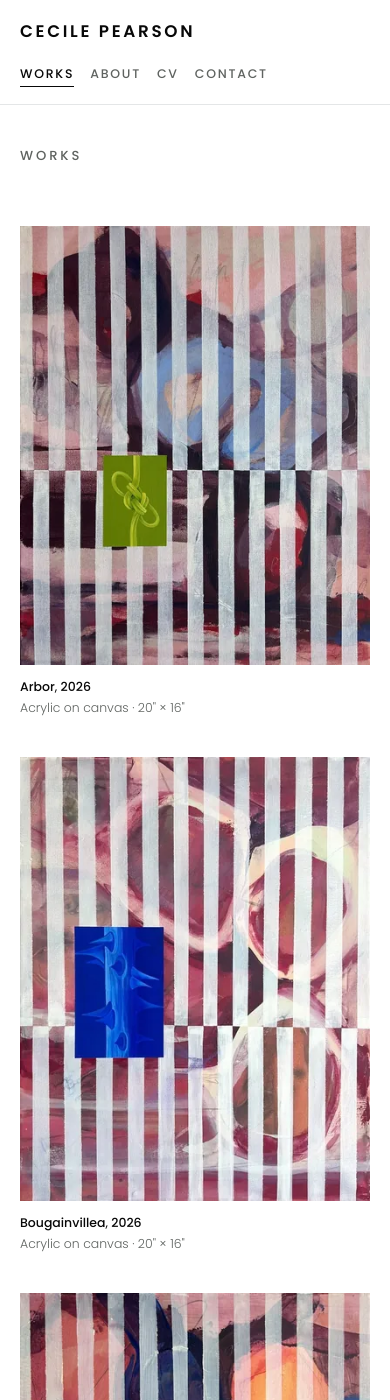
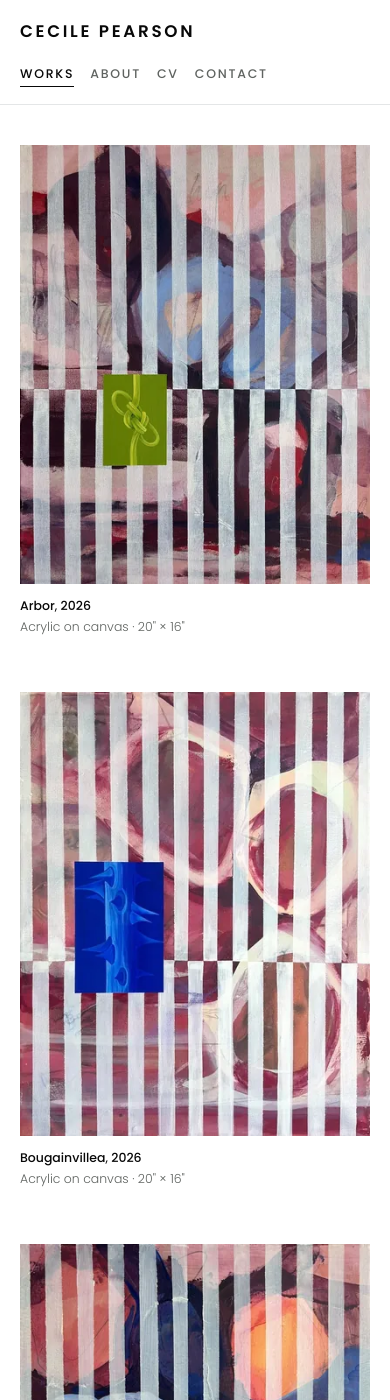
Before and after one commit to cecilepearson/cecilepearson.github.io, a Jekyll site: the page built from works.html, in a window 390 px wide and 1400 px high. Built offline with Jekyll 4.4.1, drawn with Linux system fonts in a browser that asks for light colours; some of the changed text lies outside the part shown.

Commit message:
Edit round 1: CV embed, cleaner pages, uniform gallery
- CV: new /cv/ page embeds the PDF inline (object + iframe fallback + open-in-
  tab link); nav stays on-site instead of opening the raw PDF.
- Remove visible page-title headings (kept as visually-hidden for a11y/SEO).
- About: larger cropped portrait (fills its column; reset default <figure>
  margin), ~16px body text, bold lead-in name.
- Works: uniform 3-per-row grid in original order — no section labels, no
  triptych/landscape special-casing — with more space between rows (matches
  the original Wix arrangement).
- Lightbox: fix close button (was under the full-height next-strip) via z-index.

Co-Authored-By: Claude Opus 4.8 (1M context) <noreply@anthropic.com>

```diff
--- a/_data/nav.yml
+++ b/_data/nav.yml
@@ -2,5 +2,5 @@
 # separately in _includes/nav.html.
 - { title: WORKS,   url: /works/ }
 - { title: ABOUT,   url: /about/ }
-- { title: CV,      url: /cv/cecile-pearson-cv.pdf, external: true }
+- { title: CV,      url: /cv/ }
 - { title: CONTACT, url: /contact/ }
--- a/about.html
+++ b/about.html
@@ -4,21 +4,21 @@ title: About
 description: Cecile Pearson (she/her) is a Los Angeles-based painter originally from Florida. Her work explores inheritance, ritual, and high-control systems.
 ---
 <div class="wrap page">
-  <h1 class="page__title">About</h1>
+  <h1 class="visually-hidden">About</h1>
   <div class="about">
     {%- assign p = site.data.dimensions.portrait -%}
     <figure class="about__portrait">
       <picture>
         <source type="image/webp"
                 srcset="{{ '/assets/img/about/portrait-400.webp' | relative_url }} 400w, {{ '/assets/img/about/portrait-800.webp' | relative_url }} 800w, {{ '/assets/img/about/portrait-1200.webp' | relative_url }} 1200w"
-                sizes="(max-width: 820px) 92vw, 22rem">
+                sizes="(max-width: 820px) 92vw, 45vw">
         <img src="{{ '/assets/img/about/portrait-800.jpg' | relative_url }}"
              width="{{ p.w }}" height="{{ p.h }}" loading="lazy" decoding="async"
              alt="Portrait of the artist Cecile Pearson">
       </picture>
     </figure>
     <div class="prose">
-      <p>Cecile Pearson (she/her) is a Los Angeles–based painter originally from Florida.</p>
+      <p><strong>Cecile Pearson</strong> (she/her) is a Los Angeles–based painter originally from Florida.</p>
       <p>Her work acknowledges what rigid systems leave behind once inherited beliefs have worn out or been survived. The paintings follow a three-layer compositional formula she developed to both satirize and earnestly perform the rigidity of ritual: abstract background, vertical striped midground, and a foreground subject contained in a box.</p>
       <p>For subjects, Cecile paints iconography surrounding inheritance like thorns, decorative knots, clenched teeth, and houses folding inward. The symbol shifts, but the question stays the same. What gets passed down, and what does it cost to carry it?</p>
       <p>Cecile was raised in and left a high-control Southern religion and now lives in Los Angeles. Her work lives in the distance between those two places, and what she's learned in the crossing. By constructing and following a self-imposed design system, she performs the logic she grew up inside. It's like a high-control religion. It's like a harsh city.</p>
--- a/assets/css/main.scss
+++ b/assets/css/main.scss
@@ -61,7 +61,7 @@ body {
 }
 img { max-width: 100%; height: auto; display: block; }
 a { color: inherit; text-decoration: none; }
-h1, h2, h3, p { margin: 0; }
+h1, h2, h3, p, figure { margin: 0; }
 ul { margin: 0; padding: 0; list-style: none; }
 
 :focus-visible { outline: 2px solid var(--slate); outline-offset: 3px; }
@@ -73,6 +73,14 @@ ul { margin: 0; padding: 0; list-style: none; }
   background: var(--ink); color: #fff; padding: 0.6rem 1rem; border-radius: 0 0 4px 0;
 }
 .skip-link:focus { left: 0; }
+
+.visually-hidden {
+  position: absolute !important;
+  width: 1px; height: 1px;
+  margin: -1px; padding: 0; border: 0;
+  clip: rect(0 0 0 0); clip-path: inset(50%);
+  overflow: hidden; white-space: nowrap;
+}
 
 @media (prefers-reduced-motion: reduce) {
   html { scroll-behavior: auto; }
@@ -141,6 +149,7 @@ ul { margin: 0; padding: 0; list-style: none; }
 .prose { max-width: 62ch; }
 .prose p { margin-bottom: 1.25em; font-size: 1.0625rem; line-height: 1.75; }
 .prose p:last-child { margin-bottom: 0; }
+.prose strong { font-weight: 600; }
 
 /* About */
 .about {
@@ -148,9 +157,11 @@ ul { margin: 0; padding: 0; list-style: none; }
   grid-template-columns: 1fr; align-items: start;
 }
 @media (min-width: 820px) {
-  .about { grid-template-columns: minmax(0, 22rem) 1fr; }
+  .about { grid-template-columns: clamp(20rem, 44vw, 34rem) 1fr; }
 }
-.about__portrait img { width: 100%; box-shadow: 0 16px 44px -28px rgba(8, 8, 8, 0.4); }
+.about__portrait { overflow: hidden; box-shadow: 0 16px 44px -28px rgba(8, 8, 8, 0.4); }
+.about__portrait img { display: block; width: 100%; aspect-ratio: 4 / 5; object-fit: cover; object-position: center 22%; }
+.about .prose p { font-size: 1rem; line-height: 1.7; }
 
 /* Contact */
 .contact-list { display: grid; gap: clamp(1.5rem, 4vw, 2.5rem); max-width: 40rem; }
@@ -168,19 +179,11 @@ ul { margin: 0; padding: 0; list-style: none; }
 .works-intro { padding-top: clamp(2.5rem, 6vw, 4.5rem); }
 .gallery {
   display: grid;
-  grid-template-columns: repeat(2, 1fr);
-  gap: clamp(2.5rem, 5vw, 5rem) var(--gap);
+  grid-template-columns: repeat(3, 1fr);
+  gap: clamp(3.5rem, 6vw, 6rem) var(--gap);
   align-items: start;
-  padding-block: clamp(2rem, 4vw, 3.5rem) clamp(3rem, 7vw, 6rem);
+  padding-block: clamp(2.5rem, 5vw, 4.5rem) clamp(3rem, 7vw, 6rem);
 }
-.series-label {
-  grid-column: 1 / -1;
-  font-weight: 300; font-size: 0.8rem; letter-spacing: 0.22em; text-transform: uppercase;
-  color: var(--grey);
-  padding-bottom: 0.5rem; margin-top: clamp(1rem, 3vw, 2.5rem);
-  border-bottom: 1px solid var(--line);
-}
-.series-label:first-child { margin-top: 0; }
 
 .work { margin: 0; }
 .work__media {
@@ -198,23 +201,15 @@ ul { margin: 0; padding: 0; list-style: none; }
 .work__year { font-weight: 500; color: var(--ink); }
 .work__detail { display: block; font-weight: 300; color: var(--grey); margin-top: 0.1rem; }
 
-/* Landscape works: a centered breath, not full-bleed */
-.work--landscape { grid-column: 1 / -1; }
-.work--landscape .work__media { max-width: min(100%, 820px); margin-inline: auto; }
-.work--landscape .work__cap { max-width: min(100%, 820px); margin-inline: auto; }
+/* Uniform grid — every work is one cell at its true aspect ratio, in order,
+   no section grouping (matches the original Wix arrangement). */
 
-/* Grief triptych: three portrait panels hung as one row */
-.triptych {
-  grid-column: 1 / -1;
-  display: grid; grid-template-columns: repeat(3, 1fr); gap: var(--gap);
-  align-items: start;
+@media (max-width: 960px) {
+  .gallery { grid-template-columns: repeat(2, 1fr); }
 }
 
 @media (max-width: 640px) {
   .gallery { grid-template-columns: 1fr; }
-  .triptych { grid-template-columns: 1fr; gap: clamp(2rem, 8vw, 3rem); }
-  .work--landscape .work__media,
-  .work--landscape .work__cap { max-width: 100%; }
 }
 
 /* ---- Lightbox ---- */
@@ -240,6 +235,7 @@ ul { margin: 0; padding: 0; list-style: none; }
   position: fixed; top: 0; bottom: 0; width: clamp(3rem, 9vw, 6rem);
   display: grid; place-items: center; cursor: pointer;
   background: none; border: 0; color: #fff; opacity: 0.6; transition: opacity 0.2s var(--ease);
+  z-index: 2;
 }
 .lightbox__btn:hover { opacity: 1; }
 .lightbox__btn svg { width: 28px; height: 28px; }
@@ -249,6 +245,7 @@ ul { margin: 0; padding: 0; list-style: none; }
   position: fixed; top: clamp(0.75rem, 2vw, 1.5rem); right: clamp(0.75rem, 2vw, 1.5rem);
   width: 44px; height: 44px; display: grid; place-items: center;
   background: none; border: 0; color: #fff; cursor: pointer; opacity: 0.7;
+  z-index: 4;
 }
 .lightbox__close:hover { opacity: 1; }
 .lightbox__close svg { width: 26px; height: 26px; }
@@ -258,3 +255,20 @@ ul { margin: 0; padding: 0; list-style: none; }
 
 /* No-JS: the gallery links go straight to the full image; hide lightbox chrome */
 .no-js .lightbox { display: none; }
+
+/* ---- CV embed ---- */
+.cv-page {
+  max-width: var(--maxw); margin-inline: auto;
+  padding: clamp(1.5rem, 4vw, 2.5rem) var(--gutter) clamp(2rem, 5vw, 3.5rem);
+}
+.cv-frame {
+  display: block; width: 100%;
+  height: calc(100svh - 180px); min-height: 560px;
+  border: 1px solid var(--line); background: var(--paper-warm);
+}
+.cv-actions { text-align: center; margin-top: 1.1rem; }
+.cv-actions a {
+  font-size: 0.82rem; letter-spacing: 0.05em; color: var(--grey);
+  border-bottom: 1px solid var(--line); padding-bottom: 2px;
+}
+.cv-actions a:hover { color: var(--ink); }
--- a/contact.html
+++ b/contact.html
@@ -4,7 +4,7 @@ title: Contact
 description: Contact Cecile Pearson — email, newsletter, and Instagram.
 ---
 <div class="wrap page">
-  <h1 class="page__title">Contact</h1>
+  <h1 class="visually-hidden">Contact</h1>
   <div class="contact-list">
     <div class="contact-item">
       <span class="contact-item__label">Email</span>
--- a/works.html
+++ b/works.html
@@ -1,31 +1,14 @@
 ---
 layout: base
 title: Works
-description: Paintings by Cecile Pearson — the Thorn series, the Grief triptych, works on canvas and paper, 2023–2026.
+description: Paintings by Cecile Pearson on canvas and paper, 2023–2026.
 ---
 <div class="wrap">
-  <h1 class="page__title works-intro">Works</h1>
+  <h1 class="visually-hidden">Works</h1>
   <div class="gallery">
-    {%- assign works = site.data.works -%}
-    {%- assign prev = "" -%}
-    {%- for w in works -%}
+    {%- for w in site.data.works -%}
       {%- assign dim = site.data.dimensions[w.slug] -%}
-      {%- if w.series != "" and w.series != prev -%}
-        {%- if w.series == "thorn" -%}{%- assign label = "Thorn series" -%}
-        {%- elsif w.series == "grief" -%}{%- assign label = "Grief — a triptych" -%}
-        {%- elsif w.series == "paper" -%}{%- assign label = "Works on paper" -%}
-        {%- else -%}{%- assign label = "" -%}{%- endif -%}
-        {%- if label != "" -%}<h2 class="series-label">{{ label }}</h2>{%- endif -%}
-        {%- if w.series == "grief" -%}<div class="triptych">{%- endif -%}
-      {%- endif -%}
-
       {% include figure.html w=w dim=dim %}
-
-      {%- if w.series == "grief" -%}
-        {%- assign nextw = works[forloop.index] -%}
-        {%- if nextw == nil or nextw.series != "grief" -%}</div>{%- endif -%}
-      {%- endif -%}
-      {%- assign prev = w.series -%}
     {%- endfor -%}
   </div>
 </div>
```
Also changed, not shown: cv.html (added, +17 -0 lines).
